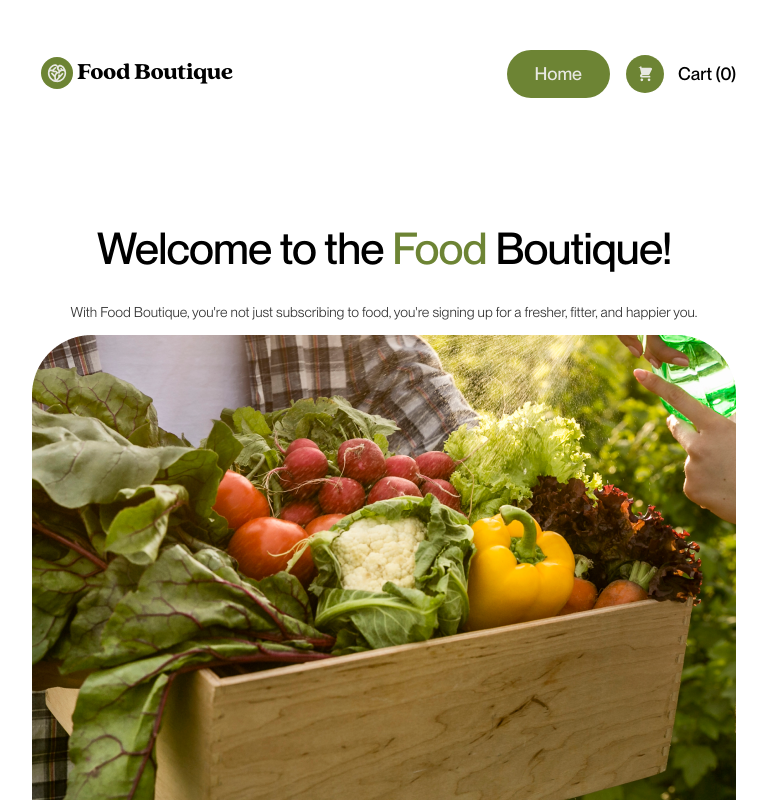
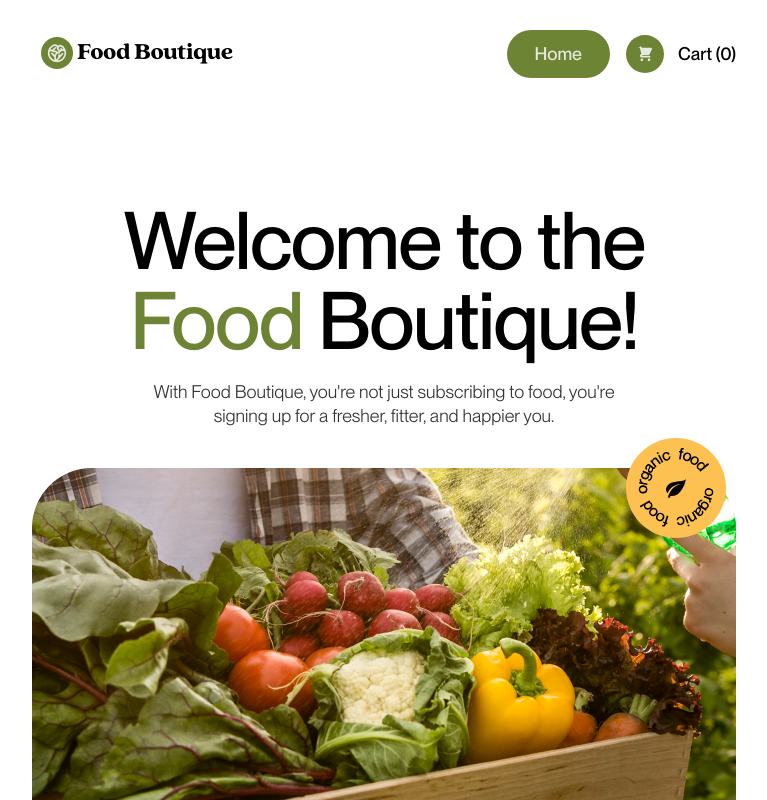
Before and after one commit to snap515/foodboutique, a React (Create React App) app: page /foodboutique/ in a window 1280 px wide. Shown: the top 800 px of the page, without its empty margins (256-1023 px from the left). Built offline with nearby package versions, Linux system fonts and the light colour scheme; the HTML template or start-up script is replaced by a standard one.

Commit message:
adds hero styles for all screens

```diff
--- a/src/components/Hero/Hero.jsx
+++ b/src/components/Hero/Hero.jsx
@@ -1,10 +1,10 @@
 import {
   HeroContainer,
-  HeroImage,
   HeroSlogan,
   HeroText,
   SloganColoured,
   OrganicIcon,
+  ImageWrapper,
 } from './Hero.styled';
 
 import {
@@ -27,24 +27,8 @@ export const Hero = () => {
           With Food Boutique, you're not just subscribing to food, you're
           signing up for a fresher, fitter, and happier you.
         </HeroText>
-        <div>
-          {/* <HeroImage
-            srcSet={`
-              ${heroMobile} 335w,
-              ${heroMobile2x} 670w,
-              ${heroTablet} 704w,
-              ${heroTablet2x} 1408w,
-              ${heroDesktop} 1240w,
-              ${heroDesktop2x} 2480w
-              `}
-            sizes="
-              (max-width: 767px) 335px,
-              (max-width: 1439px) 704px,
-              1240px"
-            src={heroDesktop}
-            alt="box with vegetables"
-          /> */}
-          <HeroImage>
+        <ImageWrapper>
+          <picture>
             <source
               media="(max-width: 767px)"
               srcSet={`${heroMobile} 1x, ${heroMobile2x} 2x`}
@@ -54,34 +38,13 @@ export const Hero = () => {
               srcSet={`${heroTablet} 1x, ${heroTablet2x} 2x`}
             />
             <source srcSet={`${heroDesktop} 1x, ${heroDesktop2x} 2x`} />
-            <img src={heroDesktop} alt="box with vegetables" />
-          </HeroImage>
+            <img src={heroDesktop} alt="box with vegetables" loading="lazy" />
+          </picture>
           <OrganicIcon width={100} height={100}>
             <use xlinkHref="#icon-organic-food"></use>
           </OrganicIcon>
-        </div>
+        </ImageWrapper>
       </div>
     </HeroContainer>
   );
 };
-// srcSet={`
-//   ${heroMobile} 335w,
-//   ${heroMobile2x} 670w,
-//   ${heroTablet} 704w,
-//   ${heroTablet2x} 1408w,
-//   ${heroDesktop} 1240w,
-//   ${heroDesktop2x} 2480w
-//   `}
-
-// <HeroImage>
-//   <source
-//     media="(max-width: 767px)"
-//     srcSet={`${heroMobile} 1x, ${heroMobile2x} 2x`}
-//   />
-//   <source
-//     media="(max-width: 1439px)"
-//     srcSet={`${heroTablet} 1x, ${heroTablet2x} 2x`}
-//   />
-//   <source srcSet={`${heroDesktop} 1x, ${heroDesktop2x} 2x`} />
-//   <img src={heroDesktop} alt="box with vegetables" />
-// </HeroImage>;
--- a/src/components/Hero/Hero.styled.js
+++ b/src/components/Hero/Hero.styled.js
@@ -2,6 +2,12 @@ import styled from 'styled-components';
 
 export const HeroContainer = styled.div`
   padding-top: 72px;
+  @media screen and (min-width: 768px) {
+    padding-top: 116px;
+  }
+  @media screen and (min-width: 1440px) {
+    padding-top: 149px;
+  }
 `;
 
 export const HeroSlogan = styled.h1`
@@ -12,6 +18,13 @@ export const HeroSlogan = styled.h1`
   letter-spacing: -0.02em;
 
   color: black;
+
+  @media screen and (min-width: 768px) {
+    font-size: 80px;
+    line-height: 1;
+  }
+  @media screen and (min-width: 1440px) {
+  }
 `;
 
 export const SloganColoured = styled.span`
@@ -21,9 +34,17 @@ export const SloganColoured = styled.span`
   letter-spacing: -0.02em;
 
   color: var(--brand-color);
+
+  @media screen and (min-width: 768px) {
+    font-size: 80px;
+    line-height: 1;
+  }
 `;
-export const OrganicIcon = styled.svg``;
+
 export const HeroText = styled.p`
+  display: block;
+  margin: 0 auto;
+  max-width: 292px;
   margin-top: 16px;
 
   color: var(--black-transparent);
@@ -31,5 +52,35 @@ export const HeroText = styled.p`
   text-align: center;
   font-size: 14px;
   line-height: 1.29;
+
+  @media screen and (min-width: 768px) {
+    max-width: 492px;
+    margin-top: 20px;
+
+    font-size: 18px;
+    line-height: 1.33;
+  }
 `;
-export const HeroImage = styled.picture``;
+
+export const ImageWrapper = styled.div`
+  position: relative;
+
+  margin-top: 32px;
+  @media screen and (min-width: 768px) {
+    margin-top: 40px;
+  }
+`;
+export const OrganicIcon = styled.svg`
+  position: absolute;
+  right: 8px;
+  top: -7px;
+
+  @media screen and (min-width: 768px) {
+    right: 10px;
+    top: -30px;
+  }
+  @media screen and (min-width: 1440px) {
+    right: 20px;
+    top: -50px;
+  }
+`;
--- a/src/index.js
+++ b/src/index.js
@@ -1,7 +1,7 @@
 import React from 'react';
 import ReactDOM from 'react-dom/client';
 
-// import 'reset-css';
+import 'reset-css';
 import './index.css';
 import './fonts.css';
 import App from './App';
```
